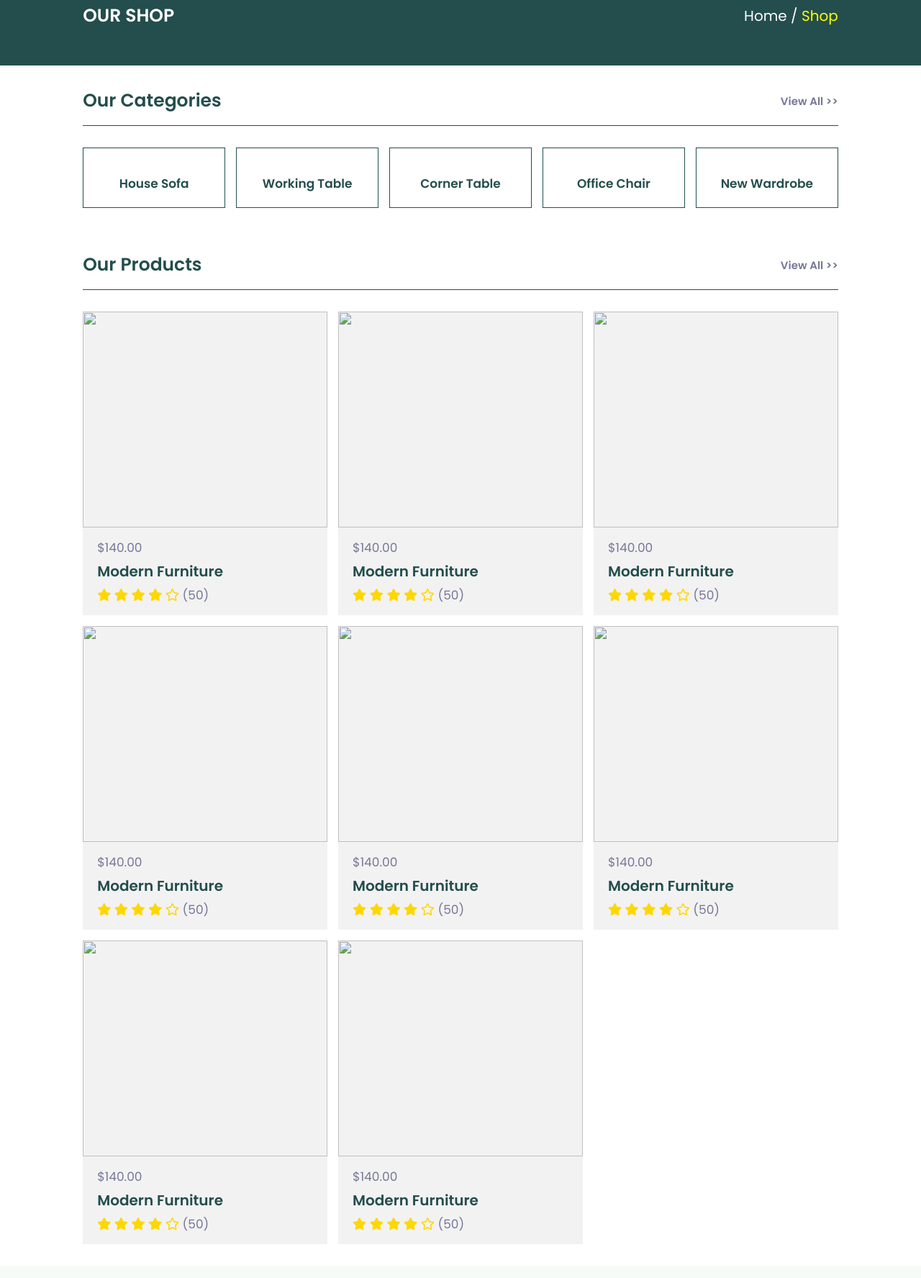
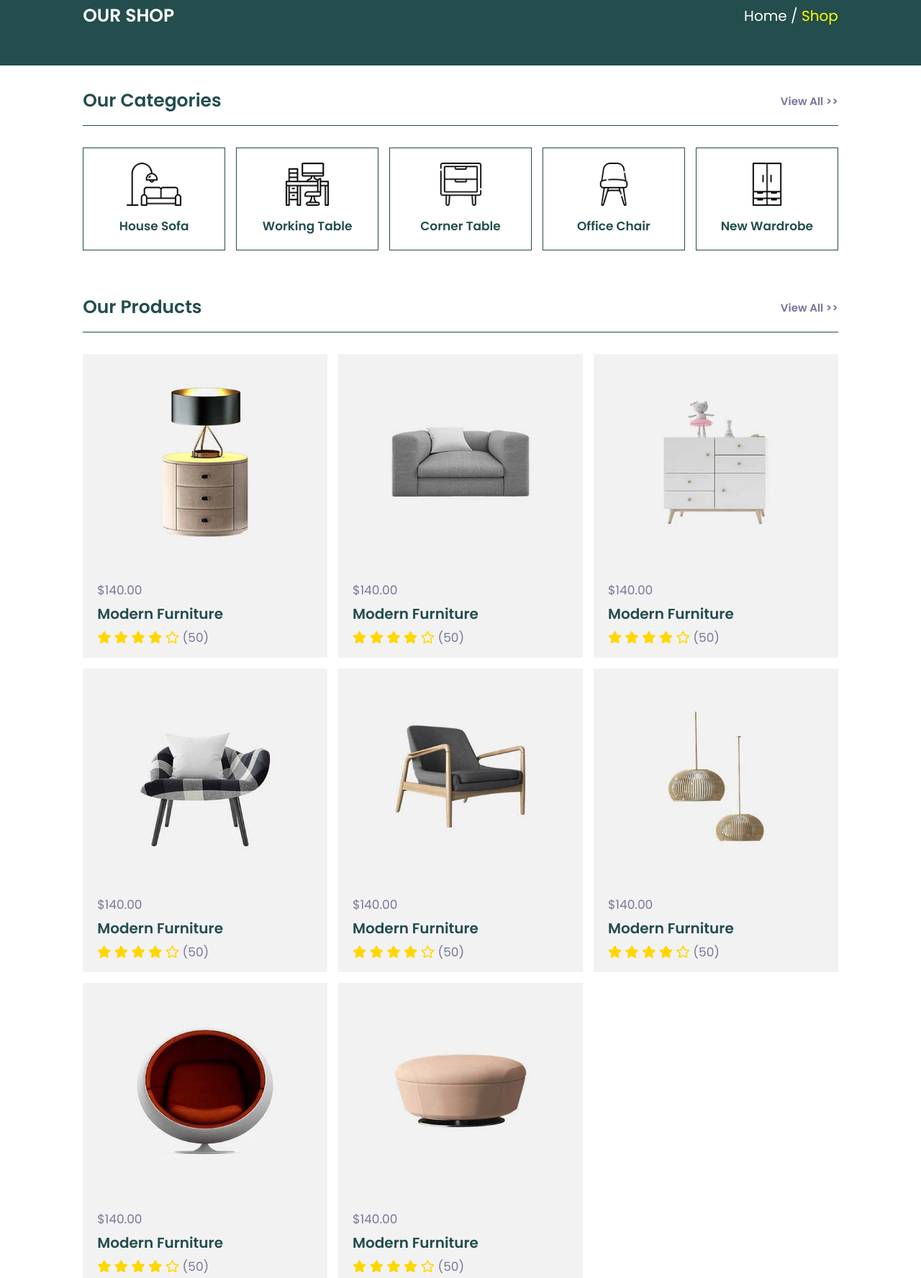
Before and after one commit to Abdullahkhan100/FurnitureMahal, a plain HTML site: page shop.html in a window 1280 px wide. Shown: the part 167-1943 px from the top of the page at 72% size. Drawn offline with Linux system fonts and the light colour scheme; files that its build step writes are made by us from their sources.

Commit message:
Update shop.html

```diff
--- a/shop.html
+++ b/shop.html
@@ -10,7 +10,7 @@
     <link rel="stylesheet" href="https://cdnjs.cloudflare.com/ajax/libs/font-awesome/5.15.4/css/all.min.css">
 
     <!-- custom css file link  -->
-    <link rel="stylesheet" href="css/style.css">
+    <link rel="stylesheet" href="style.css">
 
 </head>
 <body>
@@ -19,7 +19,7 @@
 
 <header class="header">
 
-    <img src="image/furnitureMhalTulsipurlogo.jpg" alt="" width="200px" height="80px" style="border-radius:10px;">
+    <img src="furnitureMhalTulsipurlogo.jpg" alt="" width="200px" height="80px" style="border-radius:10px;">
     <a href="index.html" class="logo"> <i class="fas fa-lightbulb"></i> Furniture Mahal Tulsipur </a>
 
     <form action="" class="search-form">
@@ -59,7 +59,7 @@
 
     <div class="box">
         <i class="fas fa-times"></i>
-        <img src="image/cart-img-1.jpg" alt="">
+        <img src="cart-img-1.jpg" alt="">
         <div class="content">
             <h3>morden furniture</h3>
             <span class="quantity"> 1 </span>
@@ -70,7 +70,7 @@
 
     <div class="box">
         <i class="fas fa-times"></i>
-        <img src="image/cart-img-2.jpg" alt="">
+        <img src="cart-img-2.jpg" alt="">
         <div class="content">
             <h3>morden furniture</h3>
             <span class="quantity"> 1 </span>
@@ -81,7 +81,7 @@
 
     <div class="box">
         <i class="fas fa-times"></i>
-        <img src="image/cart-img-3.jpg" alt="">
+        <img src="cart-img-3.jpg" alt="">
         <div class="content">
             <h3>morden furniture</h3>
             <span class="quantity"> 1 </span>
@@ -92,7 +92,7 @@
 
     <div class="box">
         <i class="fas fa-times"></i>
-        <img src="image/cart-img-4.jpg" alt="">
+        <img src="cart-img-4.jpg" alt="">
         <div class="content">
             <h3>morden furniture</h3>
             <span class="quantity"> 1 </span>
@@ -138,27 +138,27 @@
     <div class="box-container">
 
         <a href="#" class="box">
-            <img src="image/icon-1.png" alt="">
+            <img src="icon-1.png" alt="">
             <h3>house sofa</h3>
         </a>
 
         <a href="#" class="box">
-            <img src="image/icon-2.png" alt="">
+            <img src="icon-2.png" alt="">
             <h3>working table</h3>
         </a>
 
         <a href="#" class="box">
-            <img src="image/icon-3.png" alt="">
+            <img src="icon-3.png" alt="">
             <h3>corner table</h3>
         </a>
 
         <a href="#" class="box">
-            <img src="image/icon-4.png" alt="">
+            <img src="icon-4.png" alt="">
             <h3>office chair</h3>
         </a>
 
         <a href="#" class="box">
-            <img src="image/icon-5.png" alt="">
+            <img src="icon-5.png" alt="">
             <h3>new wardrobe</h3>
         </a>
 
@@ -179,7 +179,7 @@
                 <a href="#" class="fas fa-eye"></a>
             </div>
             <div class="image">
-                <img src="image/product-1.jpg" alt="">
+                <img src="product-1.jpg" alt="">
             </div>
             <div class="content">
                 <div class="price">$140.00</div>
@@ -202,7 +202,7 @@
                 <a href="#" class="fas fa-eye"></a>
             </div>
             <div class="image">
-                <img src="image/product-2.jpg" alt="">
+                <img src="product-2.jpg" alt="">
             </div>
             <div class="content">
                 <div class="price">$140.00</div>
@@ -225,7 +225,7 @@
                 <a href="#" class="fas fa-eye"></a>
             </div>
             <div class="image">
-                <img src="image/product-3.jpg" alt="">
+                <img src="product-3.jpg" alt="">
             </div>
             <div class="content">
                 <div class="price">$140.00</div>
@@ -248,7 +248,7 @@
                 <a href="#" class="fas fa-eye"></a>
             </div>
             <div class="image">
-                <img src="image/product-4.jpg" alt="">
+                <img src="product-4.jpg" alt="">
             </div>
             <div class="content">
                 <div class="price">$140.00</div>
@@ -271,7 +271,7 @@
                 <a href="#" class="fas fa-eye"></a>
             </div>
             <div class="image">
-                <img src="image/product-5.jpg" alt="">
+                <img src="product-5.jpg" alt="">
             </div>
             <div class="content">
                 <div class="price">$140.00</div>
@@ -294,7 +294,7 @@
                 <a href="#" class="fas fa-eye"></a>
             </div>
             <div class="image">
-                <img src="image/product-6.jpg" alt="">
+                <img src="product-6.jpg" alt="">
             </div>
             <div class="content">
                 <div class="price">$140.00</div>
@@ -317,7 +317,7 @@
                 <a href="#" class="fas fa-eye"></a>
             </div>
             <div class="image">
-                <img src="image/product-7.jpg" alt="">
+                <img src="product-7.jpg" alt="">
             </div>
             <div class="content">
                 <div class="price">$140.00</div>
@@ -340,7 +340,7 @@
                 <a href="#" class="fas fa-eye"></a>
             </div>
             <div class="image">
-                <img src="image/product-8.jpg" alt="">
+                <img src="product-8.jpg" alt="">
             </div>
             <div class="content">
                 <div class="price">$140.00</div>
@@ -431,7 +431,7 @@
 </section>
 
 <!-- custom js file link  -->
-<script src="js/script.js"></script>
+<script src="script.js"></script>
 
 </body>
 </html>
```
